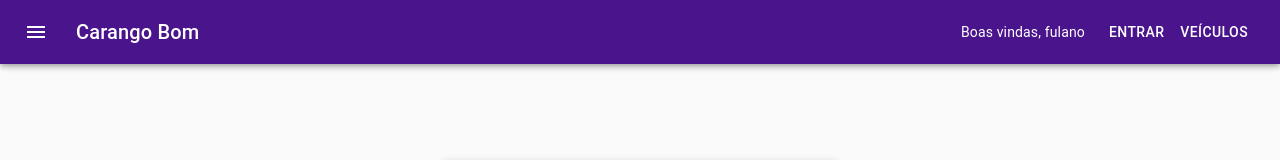
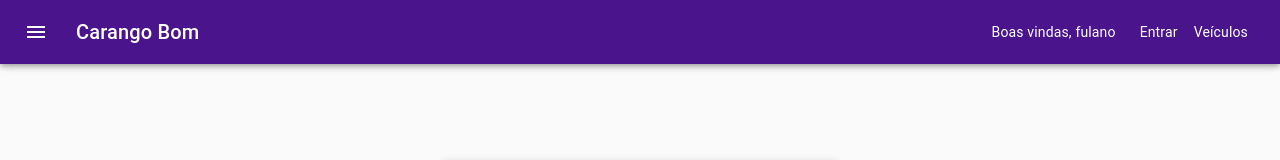
Before and after one commit to CaelumAulas/aceleratw-turma3-grupo1-frontend, a React (Create React App) app: page /login in a window 1280 px wide. Shown: the top 160 px of the page. Built offline with nearby package versions, Linux system fonts and the light colour scheme.

Commit message:
Adds links to navigate

```diff
--- a/src/components/Header/Header.js
+++ b/src/components/Header/Header.js
@@ -1,13 +1,12 @@
+import { Box } from '@material-ui/core'
 import AppBar from '@material-ui/core/AppBar'
-import Button from '@material-ui/core/Button'
+import IconButton from '@material-ui/core/IconButton'
+import Link from '@material-ui/core/Link'
 import { makeStyles } from '@material-ui/core/styles'
 import Toolbar from '@material-ui/core/Toolbar'
 import Typography from '@material-ui/core/Typography'
-import IconButton from '@material-ui/core/IconButton'
 import MenuIcon from '@material-ui/icons/Menu'
-
 import React from 'react'
-import { Box } from '@material-ui/core'
 
 export default function Header() {
   const useStyles = makeStyles(theme => ({
@@ -35,13 +34,23 @@ export default function Header() {
             <MenuIcon />
           </IconButton>
           <Typography variant="h6" className={classes.title}>
-            Carango Bom
+            <Link href="/" color="inherit">
+              Carango Bom
+            </Link>
           </Typography>
           <Box pr={2}>
             <p>Boas vindas, fulano</p>
           </Box>
-          <Button color="inherit">Entrar</Button>
-          <Button color="inherit">Veículos</Button>
+          <Box p={1}>
+            <Link href="/login" color="inherit">
+              Entrar
+            </Link>
+          </Box>
+          <Box p={1}>
+            <Link href="/" color="inherit">
+              Veículos
+            </Link>
+          </Box>
         </Toolbar>
       </AppBar>
     </>
--- a/src/components/LoginForm/LoginForm.js
+++ b/src/components/LoginForm/LoginForm.js
@@ -6,6 +6,7 @@ import Alert from '@material-ui/lab/Alert'
 import React, { useContext, useState } from 'react'
 import UserFlowValidations from '../../contexts/UserFlowFormValidations'
 import useFormValidators from '../../hooks/useFormValidators'
+
 export default function LoginForm({ onChange, onSubmit }) {
   const [formData, setFormData] = useState({
     user: '',
@@ -67,7 +68,7 @@ export default function LoginForm({ onChange, onSubmit }) {
         </Button>
         <p>
           ou{' '}
-          <Link href="#" onClick={() => {}}>
+          <Link href="/novo-usuario" onClick={() => {}}>
             Cadastre-se {context.olar}
           </Link>
         </p>
```
